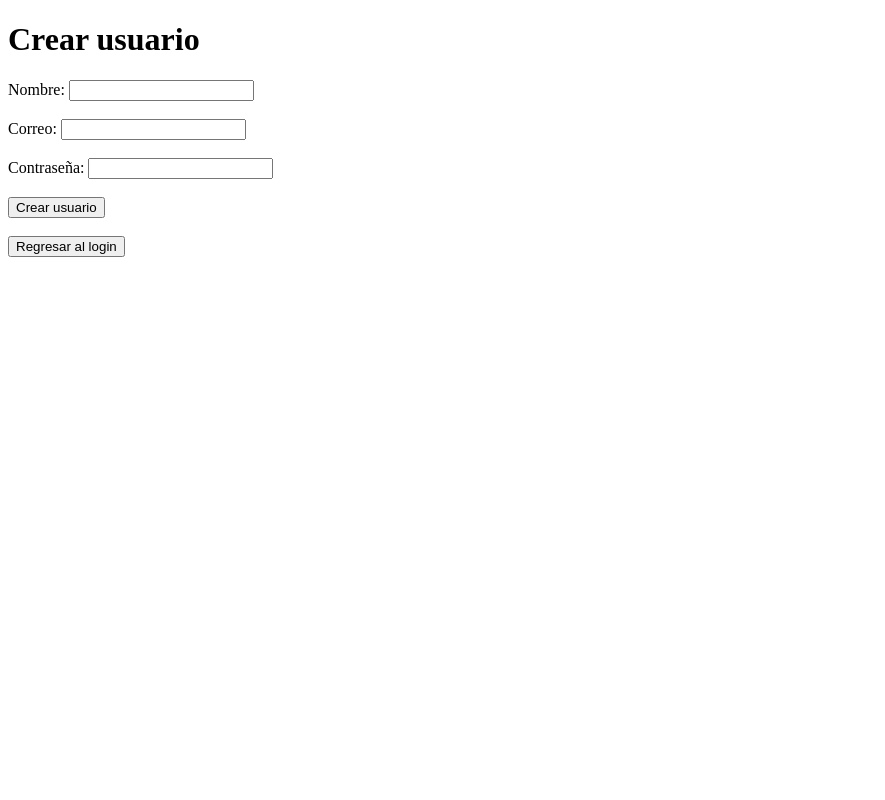
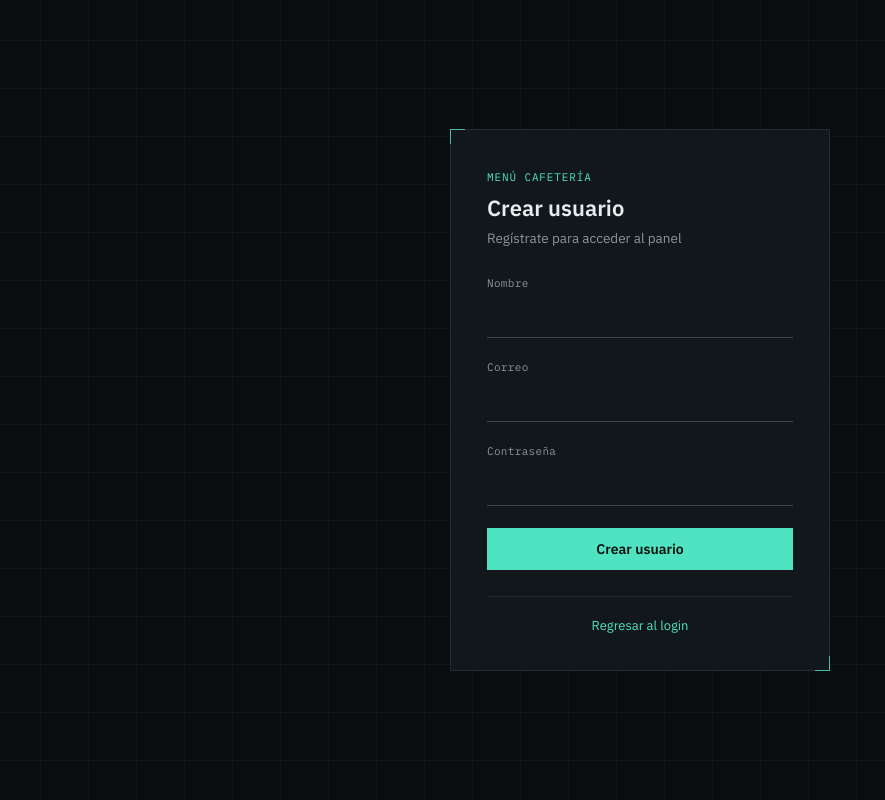
Before and after one commit to RGh-J0S3ph/Proyecto_MenuCafeteria, a PHP site: page /crear_usuario.php in a window 1280 px wide. Shown: the whole page, without its empty margins (0-885 px from the left). Run offline with PHP 8.4, Linux system fonts and the light colour scheme.

Commit message:
Aplicado styles.css al proyecto

```diff
--- a/crear_usuario.php
+++ b/crear_usuario.php
@@ -9,8 +9,8 @@ $exito = "";
 
 if ($_SERVER["REQUEST_METHOD"] === "POST") {
 
-    $nombre = $_POST["nombre"] ?? "";
-    $email = $_POST["email"] ?? "";
+    $nombre = trim($_POST["nombre"] ?? "");
+    $email = trim($_POST["email"] ?? "");
     $password = $_POST["password"] ?? "";
 
     if ($nombre === "" || $email === "" || $password === "") {
@@ -46,99 +46,83 @@ if ($_SERVER["REQUEST_METHOD"] === "POST") {
 ?>
 
 <!DOCTYPE html>
-
 <html lang="es">
-
 <head>
     <meta charset="UTF-8">
 
     <title>
         Crear usuario
     </title>
+
+    <link rel="stylesheet" href="styles.css">
 </head>
 
 <body>
+    <div class="auth-shell">
+        <div class="login-container">
 
-    <h1>
-        Crear usuario
-    </h1>
+            <p class="auth-eyebrow">MENÚ CAFETERÍA</p>
+            <h1>Crear usuario</h1>
+            <p class="auth-subtext">Regístrate para acceder al panel</p>
 
             <?php if ($error !== ""): ?>
-
-        <p>
-            <?php echo $error; ?>
-        </p>
-
+                <div class="alert alert-error">
+                    <span class="alert-marker">!</span>
+                    <span><?php echo htmlspecialchars($error); ?></span>
+                </div>
             <?php endif; ?>
 
-
             <?php if ($exito !== ""): ?>
-
-        <p>
-            <?php echo $exito; ?>
-        </p>
-
+                <div class="alert alert-success">
+                    <span class="alert-marker">✓</span>
+                    <span><?php echo htmlspecialchars($exito); ?></span>
+                </div>
             <?php endif; ?>
-
 
             <form action="crear_usuario.php" method="POST">
 
-        <label for="nombre">
-            Nombre:
-        </label>
-
+                <div class="form-group">
+                    <label for="nombre">Nombre</label>
                     <input
                         type="text"
                         id="nombre"
                         name="nombre"
                         required
                     >
+                </div>
 
-        <br><br>
-
-
-        <label for="email">
-            Correo:
-        </label>
-
+                <div class="form-group">
+                    <label for="email">Correo</label>
                     <input
                         type="email"
                         id="email"
                         name="email"
                         required
                     >
+                </div>
 
-        <br><br>
-
-
-        <label for="password">
-            Contraseña:
-        </label>
-
+                <div class="form-group">
+                    <label for="password">Contraseña</label>
                     <input
                         type="password"
                         id="password"
                         name="password"
                         required
                     >
+                </div>
 
-        <br><br>
-
-
-        <button type="submit">
+                <button type="submit" class="btn-primary">
                     Crear usuario
                 </button>
 
             </form>
 
-    <br>
+            <div class="auth-footer">
+                <a href="login.php">Regresar al login</a>
+            </div>
 
-    <a href="login.php">
-        <button>
-        Regresar al login
-    </button>
-    </a>
-
+        </div>
+    </div>
 </body>
 
 </html>
--- a/logout.php
+++ b/logout.php
@@ -1,5 +1,8 @@
 <?php
 
-session_
+session_start();
+session_destroy();
+header("Location: login.php");
+exit;
 
 ?>
--- /dev/null
+++ b/styles.css
@@ -0,0 +1,418 @@
+/* ==========================================================================
+   Tokens
+   ========================================================================== */
+
+@import url('https://fonts.googleapis.com/css2?family=IBM+Plex+Sans:wght@400;500;600&family=IBM+Plex+Mono:wght@400;500&display=swap');
+
+:root {
+    --bg: #0a0d10;
+    --bg-elevated: #12171c;
+    --bg-input: #0e1216;
+
+    --border: #232b31;
+    --border-strong: #3a454d;
+
+    --text-primary: #e7ecef;
+    --text-secondary: #8996a0;
+    --text-muted: #57626b;
+
+    --accent: #4fe3c1;
+    --accent-dim: #2b7a6c;
+    --danger: #ff6b5e;
+    --danger-dim: #4a2b28;
+
+    --font-sans: 'IBM Plex Sans', -apple-system, BlinkMacSystemFont, sans-serif;
+    --font-mono: 'IBM Plex Mono', 'SFMono-Regular', Menlo, monospace;
+
+    --radius: 2px;
+}
+
+* {
+    box-sizing: border-box;
+}
+
+html, body {
+    height: 100%;
+}
+
+body {
+    margin: 0;
+    background: var(--bg);
+    color: var(--text-primary);
+    font-family: var(--font-sans);
+    -webkit-font-smoothing: antialiased;
+}
+
+/*faint technical grid behind every page*/
+body {
+    background-image:
+        linear-gradient(rgba(255, 255, 255, 0.028) 1px, transparent 1px),
+        linear-gradient(90deg, rgba(255, 255, 255, 0.028) 1px, transparent 1px);
+    background-size: 48px 48px;
+    background-position: center;
+}
+
+a {
+    color: var(--accent);
+    text-decoration: none;
+}
+
+a:hover {
+    text-decoration: underline;
+}
+
+:focus-visible {
+    outline: 1px solid var(--accent);
+    outline-offset: 2px;
+}
+
+
+.auth-shell {
+    min-height: 100vh;
+    display: flex;
+    align-items: center;
+    justify-content: center;
+    padding: 24px;
+}
+
+.login-container {
+    position: relative;
+    width: 100%;
+    max-width: 380px;
+    background: var(--bg-elevated);
+    border: 1px solid var(--border);
+    padding: 40px 36px 36px;
+}
+
+/*corner brackets — a small nod to targeting/schematic marks*/
+.login-container::before,
+.login-container::after {
+    content: "";
+    position: absolute;
+    width: 14px;
+    height: 14px;
+    border: 1px solid var(--accent);
+    opacity: 0.8;
+}
+
+.login-container::before {
+    top: -1px;
+    left: -1px;
+    border-right: none;
+    border-bottom: none;
+}
+
+.login-container::after {
+    bottom: -1px;
+    right: -1px;
+    border-left: none;
+    border-top: none;
+}
+
+.auth-eyebrow {
+    font-family: var(--font-mono);
+    font-size: 11px;
+    letter-spacing: 0.08em;
+    color: var(--accent);
+    margin: 0 0 10px;
+}
+
+.login-container h1 {
+    font-size: 22px;
+    font-weight: 600;
+    line-height: 1.3;
+    margin: 0 0 6px;
+    color: var(--text-primary);
+}
+
+.auth-subtext {
+    font-size: 13.5px;
+    color: var(--text-secondary);
+    margin: 0 0 28px;
+    line-height: 1.5;
+}
+
+/*alerts*/
+
+
+.alert {
+    display: flex;
+    gap: 10px;
+    align-items: flex-start;
+    padding: 11px 13px;
+    margin-bottom: 22px;
+    font-size: 13px;
+    line-height: 1.45;
+    border: 1px solid;
+}
+
+.alert-error {
+    background: rgba(255, 107, 94, 0.08);
+    border-color: rgba(255, 107, 94, 0.35);
+    color: #ffb3ab;
+}
+
+.alert-success {
+    background: rgba(79, 227, 193, 0.08);
+    border-color: rgba(79, 227, 193, 0.35);
+    color: #a6f2e2;
+}
+
+.alert-marker {
+    font-family: var(--font-mono);
+    font-size: 13px;
+    line-height: 1.45;
+    flex-shrink: 0;
+}
+
+/*form*/
+
+.form-group {
+    margin-bottom: 22px;
+}
+
+label {
+    display: block;
+    font-family: var(--font-mono);
+    font-size: 11px;
+    color: var(--text-secondary);
+    letter-spacing: 0.03em;
+    margin-bottom: 8px;
+}
+
+input[type="email"],
+input[type="password"],
+input[type="text"] {
+    width: 100%;
+    padding: 10px 2px;
+    background: transparent;
+    border: none;
+    border-bottom: 1px solid var(--border-strong);
+    color: var(--text-primary);
+    font-family: var(--font-sans);
+    font-size: 14.5px;
+    transition: border-color 0.15s ease;
+}
+
+input[type="email"]:focus,
+input[type="password"]:focus,
+input[type="text"]:focus {
+    border-bottom-color: var(--accent);
+    outline: none;
+}
+
+input::placeholder {
+    color: var(--text-muted);
+}
+
+.field-row {
+    display: flex;
+    justify-content: space-between;
+    align-items: center;
+    margin: -10px 0 24px;
+}
+
+.field-row .link-small {
+    font-size: 12.5px;
+    color: var(--text-secondary);
+}
+
+button[type="submit"],
+.btn-primary {
+    width: 100%;
+    padding: 12px 16px;
+    background: var(--accent);
+    color: #06110e;
+    border: none;
+    font-family: var(--font-sans);
+    font-size: 14px;
+    font-weight: 600;
+    cursor: pointer;
+    transition: background 0.15s ease;
+}
+
+button[type="submit"]:hover,
+.btn-primary:hover {
+    background: #6ee9cd;
+}
+
+button[type="submit"]:active,
+.btn-primary:active {
+    background: var(--accent-dim);
+}
+
+.auth-footer {
+    margin-top: 26px;
+    padding-top: 20px;
+    border-top: 1px solid var(--border);
+    font-size: 13px;
+    color: var(--text-secondary);
+    text-align: center;
+}
+
+/*dashboard*/
+
+.dashboard {
+    min-height: 100vh;
+    display: flex;
+    flex-direction: column;
+    background-image:
+        linear-gradient(rgba(10, 13, 16, 0.72), rgba(10, 13, 16, 0.92)),
+        url('assets/dashboard-bg.jpg');
+    background-size: cover;
+    background-position: center;
+}
+
+.dashboard-topbar {
+    display: flex;
+    align-items: center;
+    justify-content: space-between;
+    padding: 18px 32px;
+    border-bottom: 1px solid var(--border);
+    background: rgba(10, 13, 16, 0.55);
+    backdrop-filter: blur(6px);
+}
+
+.dashboard-brand {
+    font-family: var(--font-mono);
+    font-size: 13px;
+    letter-spacing: 0.04em;
+    color: var(--text-secondary);
+}
+
+.dashboard-brand strong {
+    color: var(--text-primary);
+    font-weight: 600;
+}
+
+.btn-ghost {
+    padding: 8px 16px;
+    background: transparent;
+    border: 1px solid var(--border-strong);
+    color: var(--text-primary);
+    font-family: var(--font-sans);
+    font-size: 13px;
+    cursor: pointer;
+    transition: border-color 0.15s ease, color 0.15s ease;
+}
+
+.btn-ghost:hover {
+    border-color: var(--accent);
+    color: var(--accent);
+}
+
+.btn-ghost a {
+    color: inherit;
+    text-decoration: none;
+}
+
+.dashboard-main {
+    flex: 1;
+    display: flex;
+    align-items: center;
+    gap: 48px;
+    padding: 32px;
+}
+
+.dashboard-welcome {
+    flex: 1 1 360px;
+    max-width: 480px;
+}
+
+.dashboard-video {
+    position: relative;
+    flex: 1 1 480px;
+    max-width: 640px;
+    aspect-ratio: 16 / 9;
+    background: #000;
+    border: 1px solid var(--border);
+}
+
+.dashboard-video::before,
+.dashboard-video::after {
+    content: "";
+    position: absolute;
+    width: 12px;
+    height: 12px;
+    border: 1px solid var(--accent);
+    opacity: 0.8;
+    pointer-events: none;
+}
+
+.dashboard-video::before {
+    top: -1px;
+    left: -1px;
+    border-right: none;
+    border-bottom: none;
+}
+
+.dashboard-video::after {
+    bottom: -1px;
+    right: -1px;
+    border-left: none;
+    border-top: none;
+}
+
+.dashboard-video iframe {
+    position: absolute;
+    inset: 0;
+    width: 100%;
+    height: 100%;
+    border: none;
+}
+
+.dashboard-eyebrow {
+    font-family: var(--font-mono);
+    font-size: 12px;
+    letter-spacing: 0.06em;
+    color: var(--accent);
+    margin: 0 0 14px;
+}
+
+.dashboard-welcome h1 {
+    font-size: 34px;
+    font-weight: 600;
+    line-height: 1.25;
+    margin: 0 0 14px;
+}
+
+.dashboard-welcome p {
+    font-size: 15px;
+    line-height: 1.6;
+    color: var(--text-secondary);
+    margin: 0;
+}
+
+/* ==========================================================================
+   Responsive
+   ========================================================================== */
+
+@media (max-width: 860px) {
+    .dashboard-main {
+        flex-direction: column;
+        align-items: stretch;
+    }
+
+    .dashboard-welcome,
+    .dashboard-video {
+        max-width: 100%;
+    }
+}
+
+@media (max-width: 480px) {
+    .login-container {
+        padding: 32px 24px 28px;
+    }
+
+    .dashboard-topbar {
+        padding: 16px 20px;
+    }
+
+    .dashboard-main {
+        padding: 20px;
+    }
+
+    .dashboard-welcome h1 {
+        font-size: 26px;
+    }
+}
```
Also changed, not shown: dashboard.php (+25 -9 lines), debug_login.php (added, +38 -0 lines), login.php (+21 -21 lines), assets/dashboard-bg.jpg (added), style.css (deleted). Lines whose indentation alone changed are shown as unchanged.
